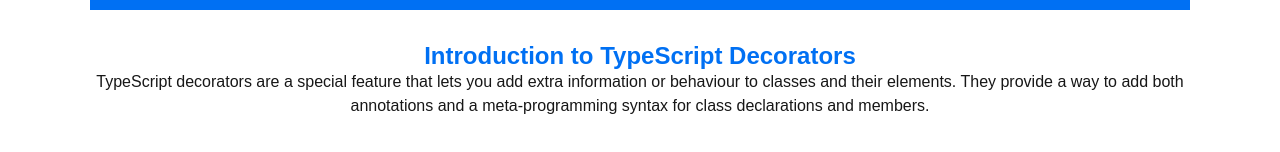
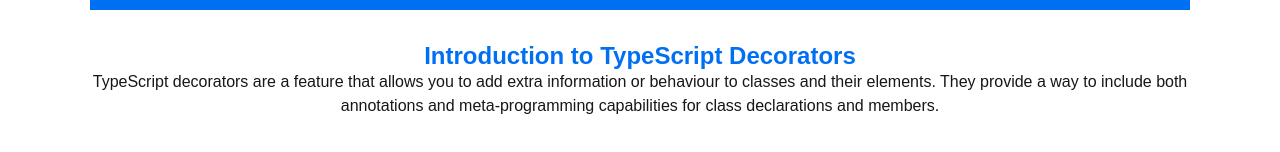
Before and after one commit to Hannalysis/content-hackathon, a Next.js app: page / in a window 1280 px wide. Shown: the part 139-291 px from the top of the page. Built offline with nearby package versions, Linux system fonts and the light colour scheme.

Commit message:
Restructured the intro content

```diff
--- a/src/app/components/Intro.js
+++ b/src/app/components/Intro.js
@@ -5,8 +5,8 @@ export default function Intro() {
     <section className={styles.intro}>
       <h2>Introduction to TypeScript Decorators</h2>
       <p>
-      TypeScript decorators are a special feature that lets you add extra information or behaviour to classes and their elements.
-        They provide a way to add both annotations and a meta-programming syntax for class declarations and members.
+      TypeScript decorators are a feature that allows you to add extra information or behaviour to classes and their elements.
+        They provide a way to include both annotations and meta-programming capabilities for class declarations and members.
       </p>
     </section>
   )
```
